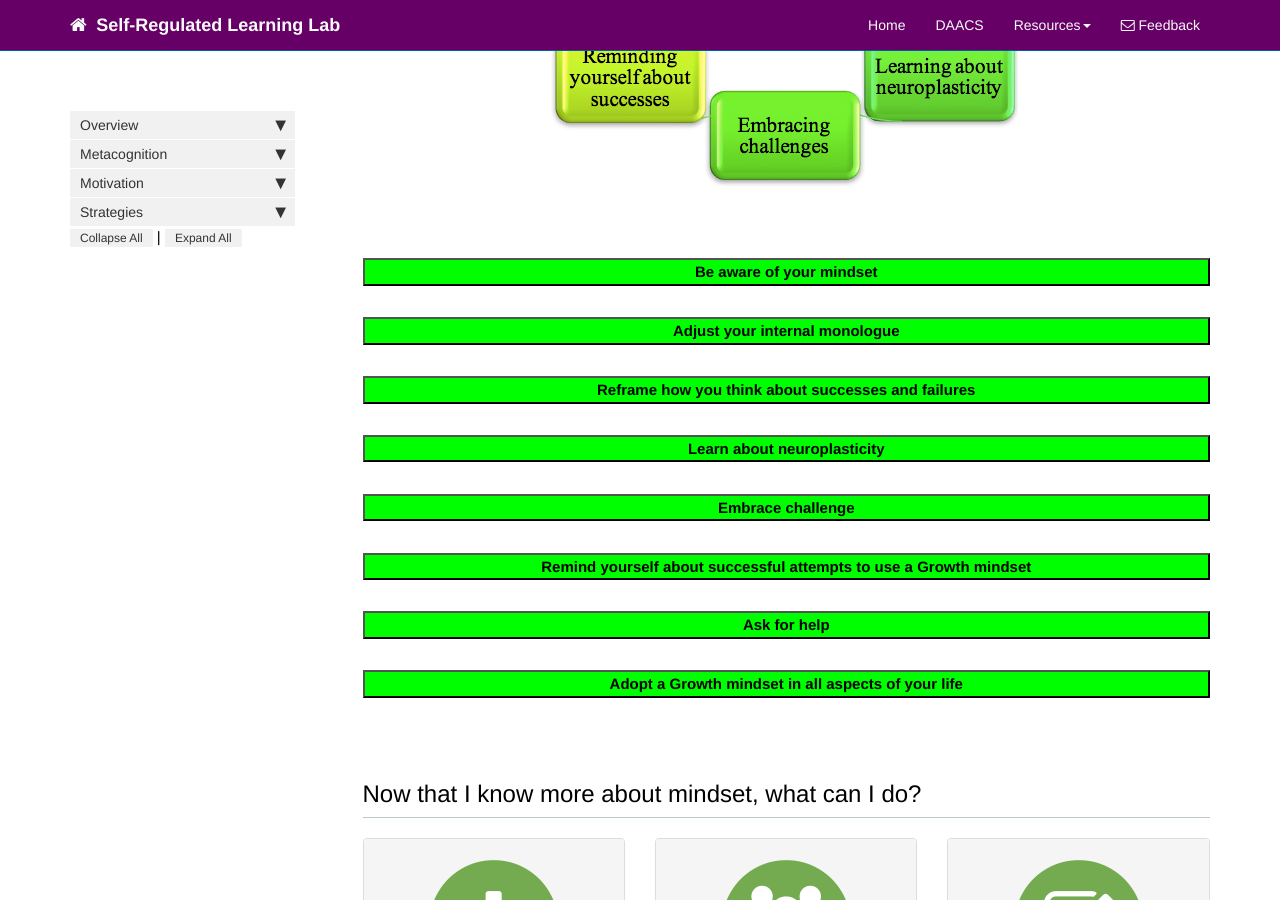
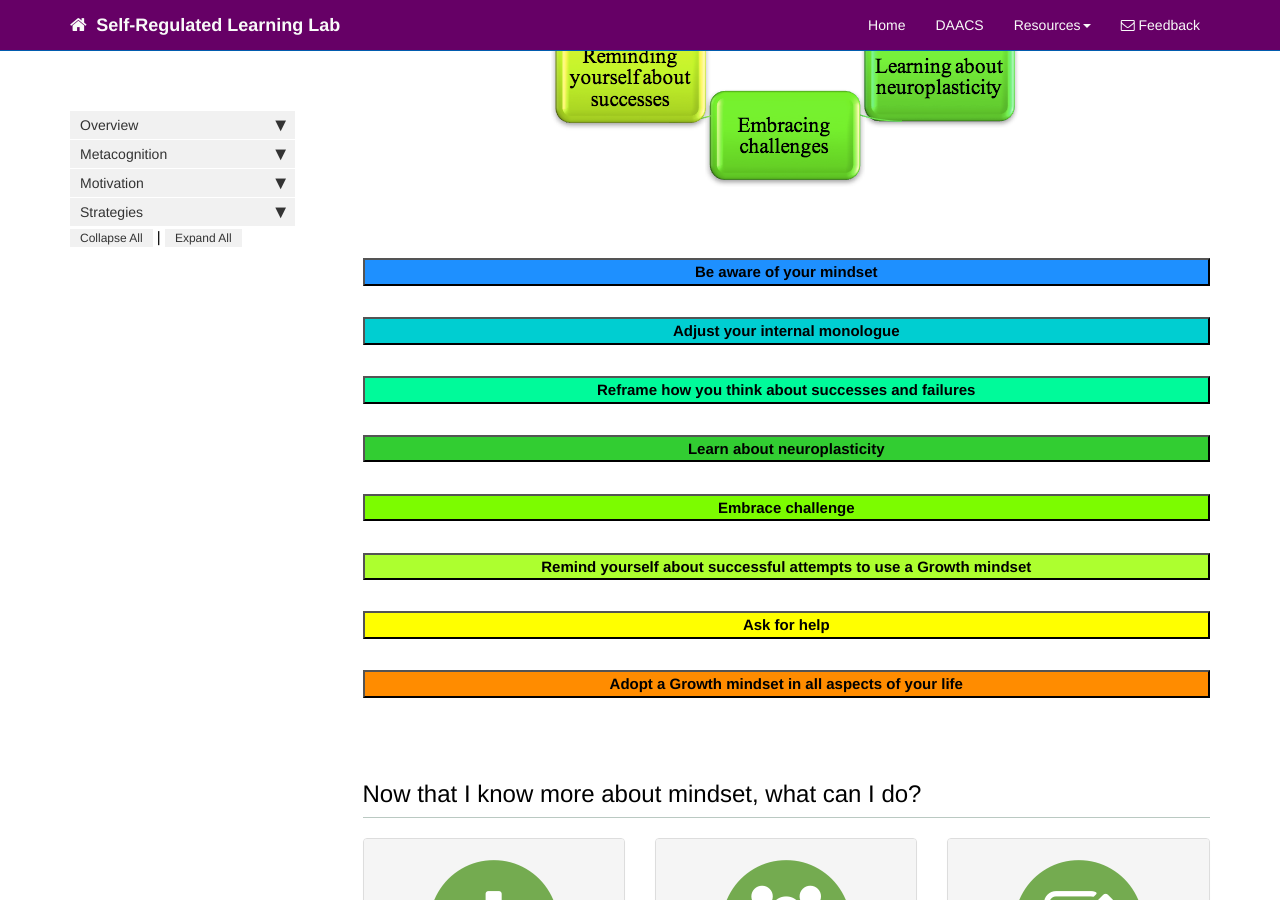
Before and after one commit to dfranklin02/SRL, a Jekyll site: the page built from docs/pages/motivation/mindset_recommendations.md, in a window 1280 px wide and 900 px high, scrolled down 617 px. Built offline with Jekyll 4.4.1, drawn with Linux system fonts in a browser that asks for light colours; nearby versions of some CDN libraries; comment, search, counter and statistics services are not loaded.

Commit message:
Update mindset_recommendations.md

```diff
--- a/docs/pages/motivation/mindset_recommendations.md
+++ b/docs/pages/motivation/mindset_recommendations.md
@@ -26,7 +26,7 @@ There are many different things students can do to improve their mindset. Below
 <br>
 <br>
 <br>
-<button data-toggle="collapse" data-target="#aware" style="background-color:Lime; width:100%"><b>Be aware of your mindset</b></button>
+<button data-toggle="collapse" data-target="#aware" style="background-color:DodgerBlue; width:100%"><b>Be aware of your mindset</b></button>
 
 <div id="aware" class="collapse">
 Try to pay attention to how you talk to yourself about your schoolwork. It is important that you recognize when you respond to school activities with a Fixed mindset or a Growth mindset. A Fixed mindset will typically prompt you to question your ability to succeed and may convince you not to try, while a Growth mindset is more oriented towards seeing the positive in all situations.
@@ -37,7 +37,7 @@ Try to pay attention to how you talk to yourself about your schoolwork. It is im
 </div>
 
 <br>
-<button data-toggle="collapse" data-target="#adjust" style="background-color:Lime; width:100%"><b>Adjust your internal monologue</b></button>
+<button data-toggle="collapse" data-target="#adjust" style="background-color:DarkTurquoise; width:100%"><b>Adjust your internal monologue</b></button>
 
 <div id="adjust" class="collapse">
 Replace Fixed mindset thoughts with those of a Growth mindset. Recognize that if you have Fixed Mindset thoughts, YOU CAN CHANGE THEM. In addition to trying to replace Fixed Mindset thoughts with a Growth Mindset, make sure that you remember to DO SOMETHING. That is, don’t just try to think differently – change what you do to match your new way of thinking.
@@ -48,7 +48,7 @@ Replace Fixed mindset thoughts with those of a Growth mindset. Recognize that if
 </div>
 
 <br>
-<button data-toggle="collapse" data-target="#Reframe" style="background-color:Lime; width:100%"><b>Reframe how you think about successes and failures</b></button>
+<button data-toggle="collapse" data-target="#Reframe" style="background-color:MediumSpringGreen; width:100%"><b>Reframe how you think about successes and failures</b></button>
 
 <div id="Reframe" class="collapse">
 Think about successes and failures in terms of controllable factors – such as time, effort, and strategy use – rather than uncontrollable factors – such as your innate ability or difficulty of the task.
@@ -59,7 +59,7 @@ Think about successes and failures in terms of controllable factors – such as
 </div>
 
 <br>
-<button data-toggle="collapse" data-target="#neuroplasticity" style="background-color:Lime; width:100%"><b>Learn about neuroplasticity</b></button>
+<button data-toggle="collapse" data-target="#neuroplasticity" style="background-color:LimeGreen; width:100%"><b>Learn about neuroplasticity</b></button>
 
 <div id="neuroplasticity" class="collapse">
 The brain is like a muscle: the more you work out your brain through practice, the stronger the muscle gets, and the smarter you can become! When you learn something new, your brain forms connections, which makes your brain stronger; you are not simply born with a set amount of connections and strength of your brain. If we could not strengthen our brain, then we would not be able to learn and grow after birth!
@@ -70,7 +70,7 @@ The brain is like a muscle: the more you work out your brain through practice, t
 </div>
 
 <br>
-<button data-toggle="collapse" data-target="#embrace" style="background-color:Lime; width:100%"><b>Embrace challenge</b></button>
+<button data-toggle="collapse" data-target="#embrace" style="background-color:LawnGreen; width:100%"><b>Embrace challenge</b></button>
 
 <div id="embrace" class="collapse">
 People with a Fixed Mindset often stay away from challenges for fear of failure. People with a Growth Mindset embrace challenges and view them as an opportunity to learn and grow. <b>When you encounter a challenge, try to think about what you can learn from the opportunity</b>, even if you do not succeed at the task. Challenges, hard work, and mistakes will help you learn and grow more than successfully accomplishing easy tasks.
@@ -81,7 +81,7 @@ People with a Fixed Mindset often stay away from challenges for fear of failure.
 </div>
 
 <br>
-<button data-toggle="collapse" data-target="#remind" style="background-color:Lime; width:100%"><b>Remind yourself about successful attempts to use a Growth mindset</b></button>
+<button data-toggle="collapse" data-target="#remind" style="background-color:GreenYellow; width:100%"><b>Remind yourself about successful attempts to use a Growth mindset</b></button>
 
 <div id="remind" class="collapse">
 1.  Reflect on a time when you successfully faced a challenge that seemed impossible based on your abilities at the time.
@@ -91,7 +91,7 @@ People with a Fixed Mindset often stay away from challenges for fear of failure.
 </div>
 
 <br>
-<button data-toggle="collapse" data-target="#ask" style="background-color:Lime; width:100%"><b>Ask for help</b></button>
+<button data-toggle="collapse" data-target="#ask" style="background-color:Yellow; width:100%"><b>Ask for help</b></button>
 
 <div id="ask" class="collapse">
 Developing a growth mindset means accepting that improvement happens gradually and through hard work. Asking for help is not a sign of weakness. Rather, it is a sign that you care about your learning and want to put in the necessary effort to learn and improve your skills.
@@ -112,7 +112,7 @@ To become more effective at help seeking, <a href="http://srl.daacs.net/help_see
 </div>
 
 <br>
-<button data-toggle="collapse" data-target="#adopt" style="background-color:Lime; width:100%"><b>Adopt a Growth mindset in all aspects of your life</b></button>
+<button data-toggle="collapse" data-target="#adopt" style="background-color:DarkOrange; width:100%"><b>Adopt a Growth mindset in all aspects of your life</b></button>
 
 <div id="adopt" class="collapse">
 Developing a growth mindset is not simply about a particular class or situation in school. It important to embrace a Growth mindset perspective across all aspects of your life, such as your relationships, health, and work. The more you can get into the habit of thinking that your ability to do things can change and improve, the better able you will be to take on difficult challenges and feel more satisfied and happy with yourself.
```
